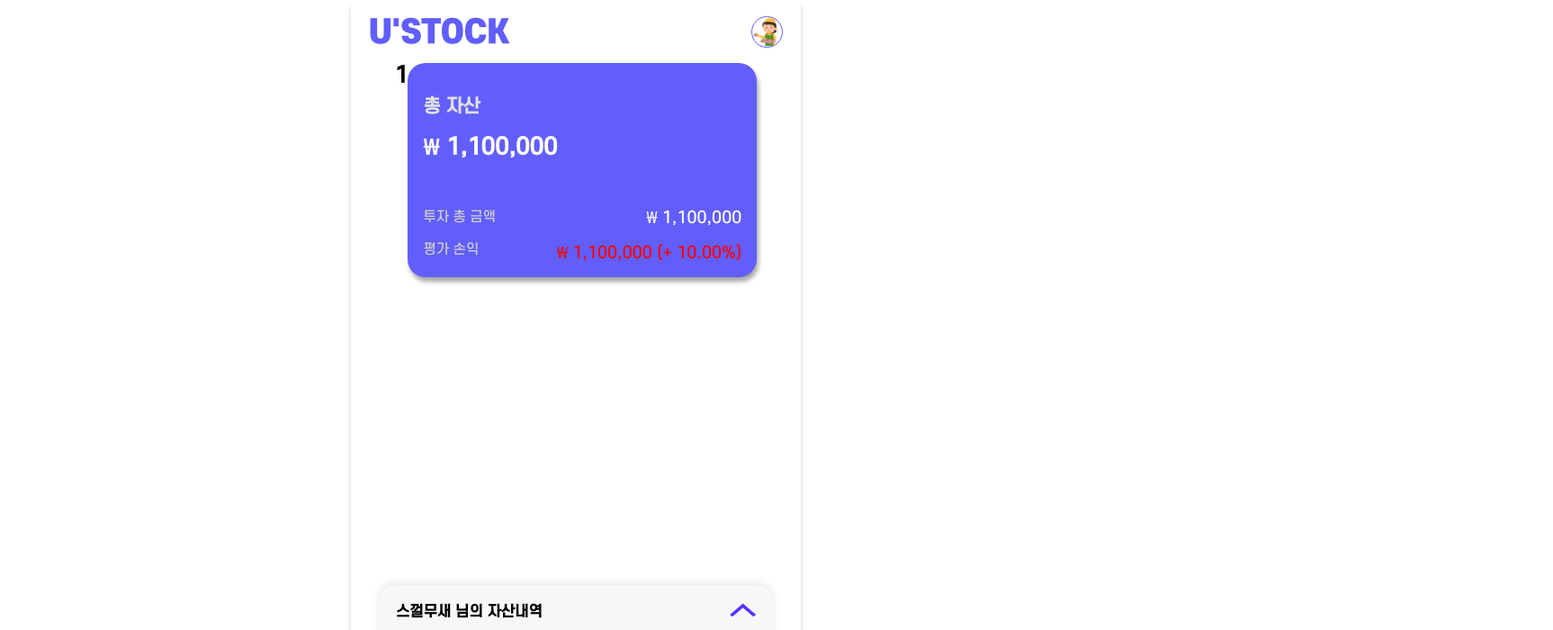
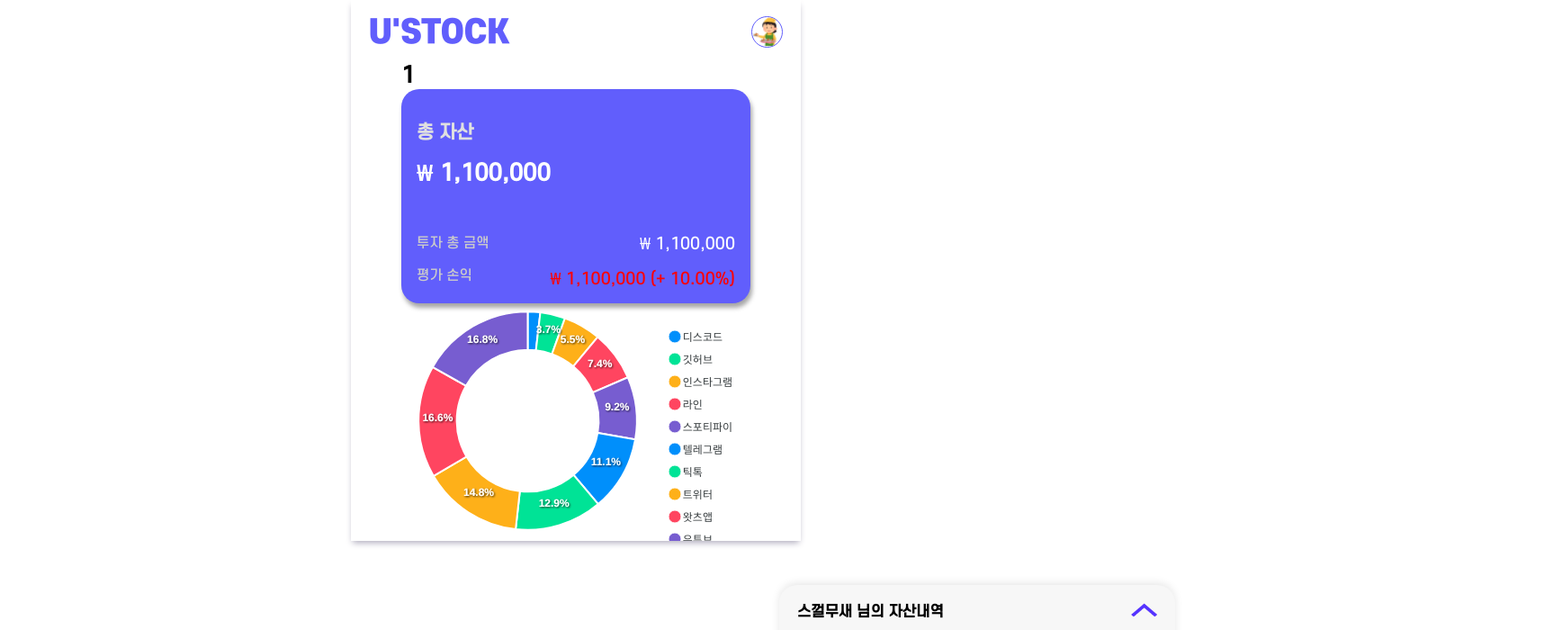
Before and after one commit to lucy726j/ustock-FE, a React (Create React App) app: page /portfolio/1 in a window 1280 px wide. Shown: the top 700 px of the page at 90% size, 1726 px wide, since content can reach past the window. Built offline with nearby package versions, Linux system fonts and the light colour scheme.

Commit message:
Feat : pie chart

```diff
--- a/package.json
+++ b/package.json
@@ -15,6 +15,7 @@
     "embla-carousel-react": "^8.1.8",
     "framer-motion": "^11.3.28",
     "react": "^18.3.1",
+    "react-apexcharts": "^1.4.1",
     "react-dom": "^18.3.1",
     "react-modal": "^3.16.1",
     "react-router-dom": "^6.26.0",
--- a/src/App.css
+++ b/src/App.css
@@ -15,7 +15,7 @@
 
 .App-header {
   background-color: #282c34;
-  min-height: 100vh;
+  min-height: 100%;
   display: flex;
   flex-direction: column;
   align-items: center;
@@ -42,12 +42,12 @@
   justify-content: center;
   align-items: center;
   width: 100%;
-  height: 100vh;
+  height: 100%;
 }
 
 .content {
   width: 500px;
-  height: 100vh;
+  height: 100%;
   background-color: #fff;
   box-shadow: 0px 4px 7px -2px #ada9bb;
 }
--- /dev/null
+++ b/src/Component/Chart/PieChart.tsx
@@ -0,0 +1,37 @@
+import React from "react";
+import ReactApexChart from "react-apexcharts";
+import { ApexOptions } from "apexcharts";
+import { data } from "../../data/data";
+
+const PieChart = () => {
+  const series = data.map((item) => item.price);
+  const labels = data.map((item) => item.name);
+
+  const options: ApexOptions = {
+    chart: {
+      type: "donut",
+    },
+    labels: labels,
+    responsive: [
+      {
+        breakpoint: 480,
+        options: {
+          chart: {
+            width: 200,
+          },
+          legend: {
+            position: "bottom",
+          },
+        },
+      },
+    ],
+  };
+
+  return (
+    <div id="chart">
+      <ReactApexChart options={options} series={series} type="donut" />
+    </div>
+  );
+};
+
+export default PieChart;
--- a/src/Component/Layout/Layout.tsx
+++ b/src/Component/Layout/Layout.tsx
@@ -7,7 +7,7 @@ const Layout = (props: { children: React.ReactNode }) => {
   const isLoginPage = location.pathname === "/";
 
   return (
-    <div>
+    <div className="Layout">
       <Header />
       <main style={{height: "100%"}}>{props.children}</main>
       <NavBar />
--- a/src/Component/List/StockList.tsx
+++ b/src/Component/List/StockList.tsx
@@ -10,6 +10,8 @@ const ListWrapper = styled.div`
   align-items: center;
   padding: 20px;
   gap: 10px;
+  max-height: 70vh; /* 원하는 최대 높이로 설정하세요 */
+  overflow-y: auto; /* 스크롤바를 활성화 */
 `;
 
 // const ListWrapper = styled.div`
--- a/src/Pages/PortfolioDetail.tsx
+++ b/src/Pages/PortfolioDetail.tsx
@@ -3,6 +3,7 @@ import { useParams } from "react-router-dom";
 import { data } from "../data/data"; // 데이터 임포트
 import Swipe from "../Component/Swipe/Swipe";
 import PfCard from "../Component/Portfolio/PfCard";
+import PieChart from "../Component/Chart/PieChart";
 
 const PortfolioDetail = () => {
   const { id } = useParams<{ id: string }>(); // id를 string 타입으로 명시적으로 선언
@@ -15,10 +16,13 @@ const PortfolioDetail = () => {
   }
 
   return (
-    <div style={{height: '100%', display: "flex", justifyContent: "center", justifySelf: "center"}}>
+    <div style={{height: '100%', display: "flex", justifyContent: "center", justifySelf: "center", flexDirection: "column"}}>
       <h2>{portfolioItem.id}</h2>
           <Swipe />
           <PfCard />
+          <div>
+            <PieChart />
+          </div>
       </div>
   );
 };
--- a/src/index.css
+++ b/src/index.css
@@ -5,9 +5,14 @@ body {
     sans-serif;
   -webkit-font-smoothing: antialiased;
   -moz-osx-font-smoothing: grayscale;
+  height: 100%;
 }
 
 code {
   font-family: source-code-pro, Menlo, Monaco, Consolas, 'Courier New',
     monospace;
 }
+
+#root{
+    height: 100%;
+}
```
Also changed, not shown: 1 other file (tests, documents, lock files or other folders).
